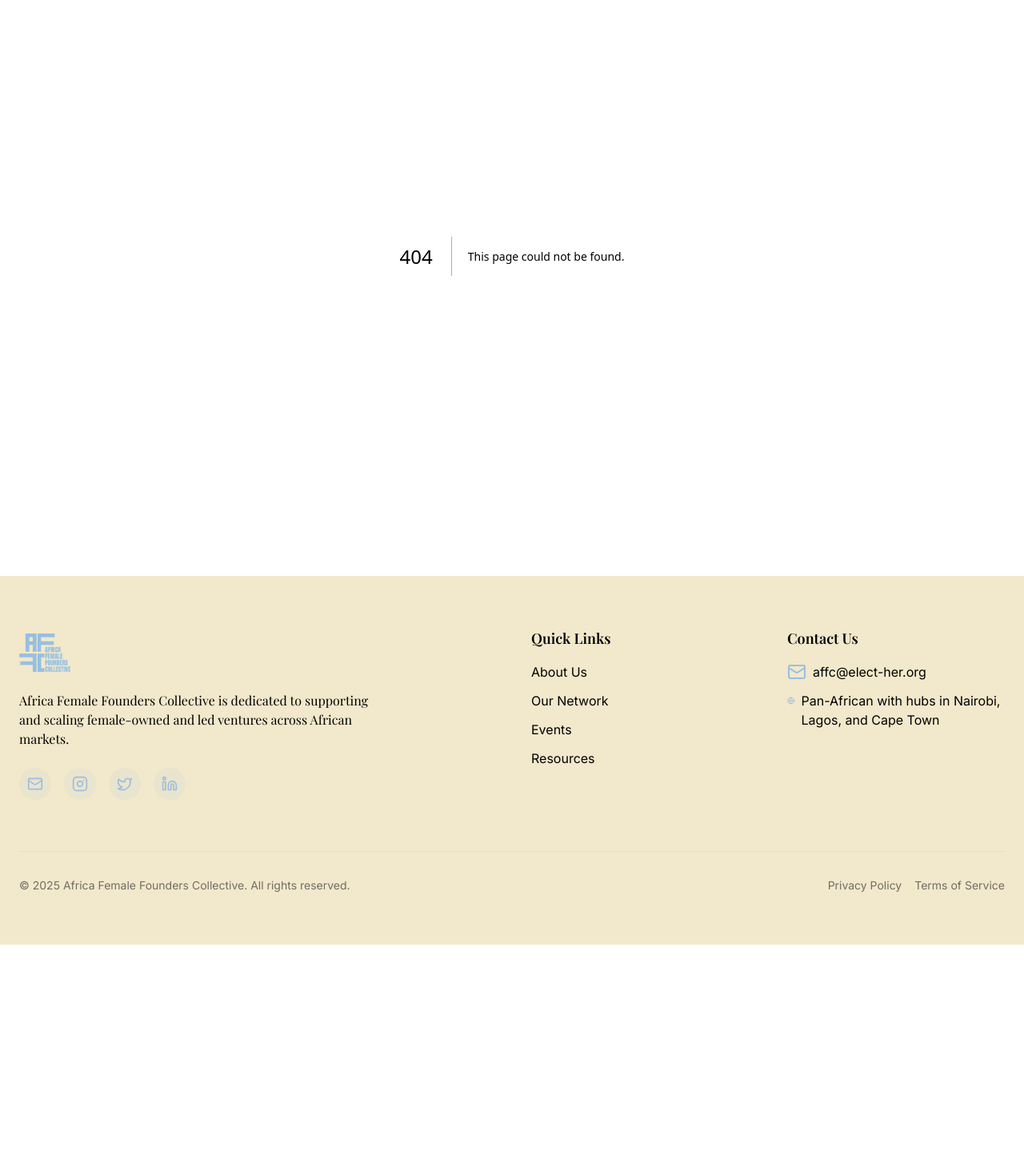
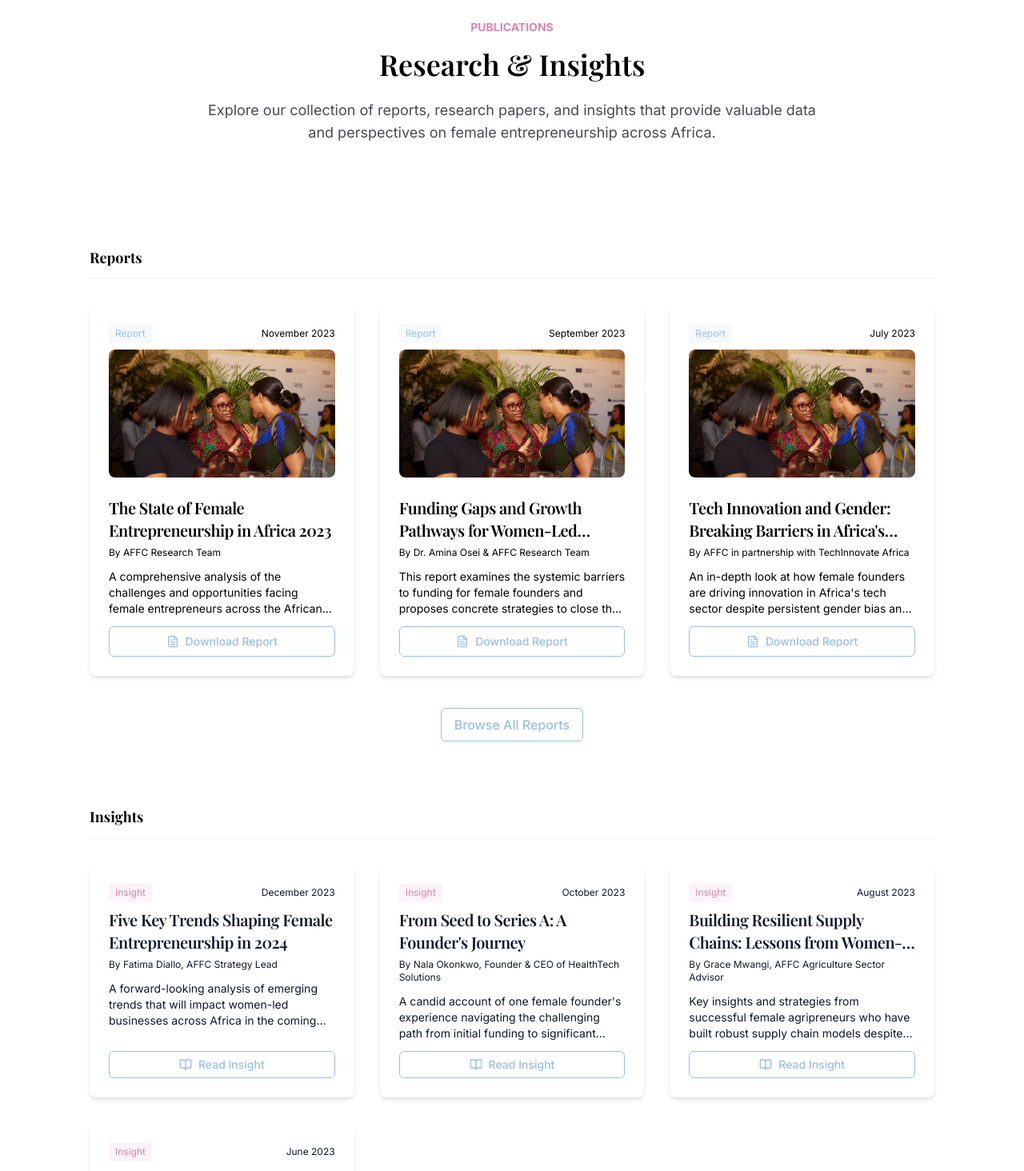
Before and after one commit to Affc25/electher-website, a Next.js app: page /publications in a window 1280 px wide. Before the commit this address had no page. Shown: the part 80-1544 px from the top of the page at 80% size. Before the commit the page ends 1261 px from the top, so only its background shows below. Built offline with nearby package versions, Linux system fonts and the light colour scheme.

Commit message:
chore: complete the publications page

```diff
--- /dev/null
+++ b/components/secondary/Publications/InsightCard.tsx
@@ -0,0 +1,50 @@
+import BookIcon from "@/public/svg/book_icon.svg";
+
+interface InsightCardProps {
+  type: string;
+  date: string;
+  title: string;
+  author: string;
+  description: string;
+  onRead: () => void;
+}
+
+const InsightCard = ({
+  type,
+  date,
+  title,
+  author,
+  description,
+  onRead,
+}: InsightCardProps) => {
+  return (
+    <div className="rounded-lg font-inter border bg-white text-gray-900 border-none shadow-md hover:shadow-lg transition-all h-full flex flex-col">
+      <div className="flex flex-col space-y-1.5 p-6 pb-0">
+        <div className="flex items-center justify-between mb-2">
+          <div className="bg-affc-pink/10 text-affc-pink text-xs px-2 py-1 rounded">
+            {type}
+          </div>
+          <div className="text-xs text-foreground/60">{date}</div>
+        </div>
+        <h3 className="tracking-tight font-playfair-display text-xl font-semibold line-clamp-2">
+          {title}
+        </h3>
+        <p className="text-muted-foreground text-xs">By {author}</p>
+      </div>
+      <div className="p-6 py-3 flex-grow">
+        <p className="text-sm text-foreground/80 line-clamp-3">{description}</p>
+      </div>
+      <div className="flex items-center p-6 pt-0">
+        <button
+          onClick={onRead}
+          className="w-full flex items-center justify-center gap-2 rounded-md font-medium transition-all duration-300 focus-visible:outline-none focus-visible:ring-2 focus-visible:ring-ring disabled:opacity-50 border border-affc-blue text-affc-blue hover:bg-affc-blue/10 active:scale-[0.98] px-3 py-1.5 text-sm"
+        >
+          <BookIcon className="w-4 h-4" />
+          Read Insight
+        </button>
+      </div>
+    </div>
+  );
+}
+
+export default InsightCard;
--- /dev/null
+++ b/components/secondary/Publications/ReportCard.tsx
@@ -0,0 +1,68 @@
+import { Button } from "@/components/ui/";
+import FileIcon from "@/public/svg/file_icon.svg";
+type ReportCardProps = {
+  type: string;
+  date: string;
+  imageSrc: string;
+  title: string;
+  author: string;
+  description: string;
+  onDownload?: () => void;
+};
+
+const ReportCard: React.FC<ReportCardProps> = ({
+  type,
+  date,
+  imageSrc,
+  title,
+  author,
+  description,
+  onDownload,
+}) => {
+  return (
+    <div className="rounded-lg font-inter border bg-card text-card-foreground border-none shadow-md hover:shadow-lg transition-all h-full flex flex-col">
+    {/* Header */}
+    <div className="flex flex-col space-y-1.5 p-6 pb-0">
+      <div className="flex items-center justify-between mb-2">
+        <div className="bg-affc-blue/10 text-affc-blue text-xs px-2 py-1 rounded">
+          {type}
+        </div>
+        <div className="text-xs text-foreground/60">{date}</div>
+      </div>
+
+      <div className="mb-3">
+        <div className="relative w-full h-40 overflow-hidden rounded-lg mb-3">
+          <img
+            src={imageSrc}
+            alt={title}
+            className="object-cover w-full h-full"
+          />
+        </div>
+      </div>
+
+      <h3 className="tracking-tight font-playfair-display text-xl font-semibold line-clamp-2">
+        {title}
+      </h3>
+      <p className="text-muted-foreground text-xs">By {author}</p>
+    </div>
+
+    {/* Content */}
+    <div className="p-6 py-3 flex-grow">
+      <p className="text-sm text-foreground/80 line-clamp-3">{description}</p>
+    </div>
+
+    {/* Footer */}
+    <div className="flex items-center p-6 pt-0">
+      <Button
+        onClick={onDownload}
+        className="rounded-md font-medium transition-all duration-300 focus-visible:outline-none focus-visible:ring-2 focus-visible:ring-ring disabled:opacity-50 border bg-white border-affc-blue text-affc-blue hover:bg-affc-blue/10 active:scale-[0.98] px-3 py-1.5 text-sm w-full flex items-center justify-center gap-2"
+      >
+        <FileIcon className="w-4 h-4" />
+        Download Report
+      </Button>
+    </div>
+  </div>
+  );
+};
+
+export default ReportCard;
--- /dev/null
+++ b/components/secondary/Publications/index.ts
@@ -0,0 +1,2 @@
+export { default as  ReportCard } from "./ReportCard"
+export { default as  InsightCard } from "./InsightCard"
--- a/layout/AppLayout.tsx
+++ b/layout/AppLayout.tsx
@@ -67,7 +67,7 @@ const AppLayout:FC<PropsType>  = ({
 
         <nav>
           <ul className={`flex flex-col lg:flex-row mt-4 lg:mt-0 lg:space-x-4 space-y-6 lg:space-y-0 lg:items-center font-inter  ${isMobileMenuOpen ? "block" : "hidden lg:flex"}`}>
-            <LinkItem href="#publications" text="Publications"/>
+            <LinkItem href="publications" text="Publications"/>
             <LinkItem href="#affc_café" text="AFFC Café"/>
             <LinkItem
               href="#resources"
--- /dev/null
+++ b/pages/publications/index.tsx
@@ -0,0 +1,132 @@
+import { InsightCard, ReportCard } from '@/components/secondary/Publications'
+import React from 'react'
+
+const reports = [
+  {
+    type: "Report",
+    date: "November 2023",
+    title: "The State of Female Entrepreneurship in Africa 2023",
+    author: "AFFC Research Team",
+    description:
+      "A comprehensive analysis of the challenges and opportunities facing female entrepreneurs across the African continent, with data-driven insights and recommendations.",
+    imageSrc: "/images/header_img.png",
+  },
+  {
+    type: "Report",
+    date: "September 2023",
+    title: "Funding Gaps and Growth Pathways for Women-Led Startups",
+    author: "Dr. Amina Osei & AFFC Research Team",
+    description:
+      "This report examines the systemic barriers to funding for female founders and proposes concrete strategies to close the gender funding gap in Africa's startup ecosystem.",
+    imageSrc: "/images/header_img.png",
+  },
+  {
+    type: "Report",
+    date: "July 2023",
+    title: "Tech Innovation and Gender: Breaking Barriers in Africa's Digital Economy",
+    author: "AFFC in partnership with TechInnovate Africa",
+    description:
+      "An in-depth look at how female founders are driving innovation in Africa's tech sector despite persistent gender bias and limited access to resources.",
+    imageSrc: "/images/header_img.png",
+  },
+];
+
+export const insights = [
+  {
+    type: "Insight",
+    date: "December 2023",
+    title: "Five Key Trends Shaping Female Entrepreneurship in 2024",
+    author: "Fatima Diallo, AFFC Strategy Lead",
+    description:
+      "A forward-looking analysis of emerging trends that will impact women-led businesses across Africa in the coming year.",
+    onRead: () => console.log("Read: Five Key Trends Shaping Female Entrepreneurship in 2024"),
+  },
+  {
+    type: "Insight",
+    date: "October 2023",
+    title: "From Seed to Series A: A Founder's Journey",
+    author: "Nala Okonkwo, Founder & CEO of HealthTech Solutions",
+    description:
+      "A candid account of one female founder's experience navigating the challenging path from initial funding to significant investment rounds.",
+    onRead: () => console.log("Read: From Seed to Series A"),
+  },
+  {
+    type: "Insight",
+    date: "August 2023",
+    title: "Building Resilient Supply Chains: Lessons from Women-Led Agribusinesses",
+    author: "Grace Mwangi, AFFC Agriculture Sector Advisor",
+    description:
+      "Key insights and strategies from successful female agripreneurs who have built robust supply chain models despite regional challenges.",
+    onRead: () => console.log("Read: Building Resilient Supply Chains"),
+  },
+  {
+    type: "Insight",
+    date: "June 2023",
+    title: "The Role of Mentorship in Scaling Female-Led Ventures",
+    author: "Sophia Mensah, AFFC Network Development Lead",
+    description:
+      "How strategic mentorship relationships can accelerate growth and open doors for women entrepreneurs in Africa's competitive business landscape.",
+    onRead: () => console.log("Read: The Role of Mentorship"),
+  },
+];
+
+
+
+const Publications = () => {
+  return (
+    <div className="mt-6 md:px-28 px-6">
+       <section className="px-6 md:px-28  flex flex-col items-center py-20 w-full">
+        <div className="max-w-3xl flex flex-col items-center mb-12 text-center">
+          <h3 className="uppercase font-inter font-bold text-affc-pink text-sm mb-4">
+            Publications
+          </h3>
+          <h4 className="text-3xl md:text-4xl font-semibold mb-6">
+          Research & Insights
+          </h4>
+          <p className="text-lg font-inter text-[#1b1c23cc]">
+            Explore our collection of reports, research papers, and insights that provide valuable data and perspectives on female entrepreneurship across Africa.
+          </p>
+        </div>
+      </section>
+      <section className="mb-20 flex flex-col">
+        <h2 className="text-lg font-bold pb-3 border-b border-b-affc-blue/20 mb-8">Reports</h2>
+        <div className="grid md:grid-cols-2 lg:grid-cols-3 gap-8">
+        {reports.map((report, index) => (
+          <ReportCard
+            key={index}
+            type={report.type}
+            date={report.date}
+            imageSrc={report.imageSrc}
+            title={report.title}
+            author={report.author}
+            description={report.description}
+            onDownload={() => console.log("Downloading PDF...")}
+          />
+        ))}
+        </div>
+        <button
+          className="inline-flex mt-10 w-fit font-inter items-center self-center justify-center rounded-md font-medium transition-all duration-300 focus-visible:outline-none focus-visible:ring-2 focus-visible:ring-ring disabled:opacity-50 border border-affc-blue text-affc-blue hover:bg-affc-blue/10 active:scale-[0.98] px-4 py-2 text-base">
+            Browse All Reports
+        </button>
+      </section>
+
+      <section className="mb-20 flex flex-col">
+        <h2 className="text-lg font-bold pb-3 border-b border-b-affc-blue/20 mb-8">Insights</h2>
+        <div className="grid md:grid-cols-2 lg:grid-cols-3 gap-8">
+        {insights.map((report, index) => (
+          <InsightCard
+            key={index}
+            {...report}
+          />
+        ))}
+        </div>
+        <button
+          className="inline-flex mt-10 w-fit font-inter items-center self-center justify-center rounded-md font-medium transition-all duration-300 focus-visible:outline-none focus-visible:ring-2 focus-visible:ring-ring disabled:opacity-50 border border-affc-blue text-affc-blue hover:bg-affc-blue/10 active:scale-[0.98] px-4 py-2 text-base">
+            Read More Insights
+        </button>
+      </section>
+    </div>
+  )
+}
+
+export default Publications
```
Also changed, not shown: public/svg/book_icon.svg (added).
